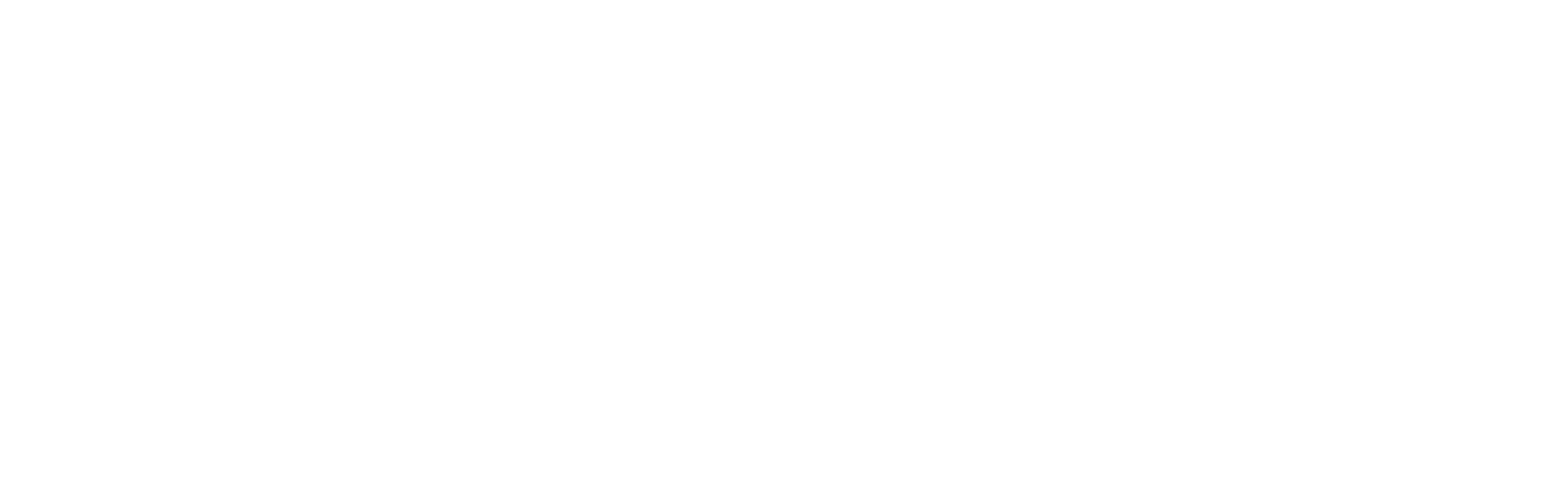
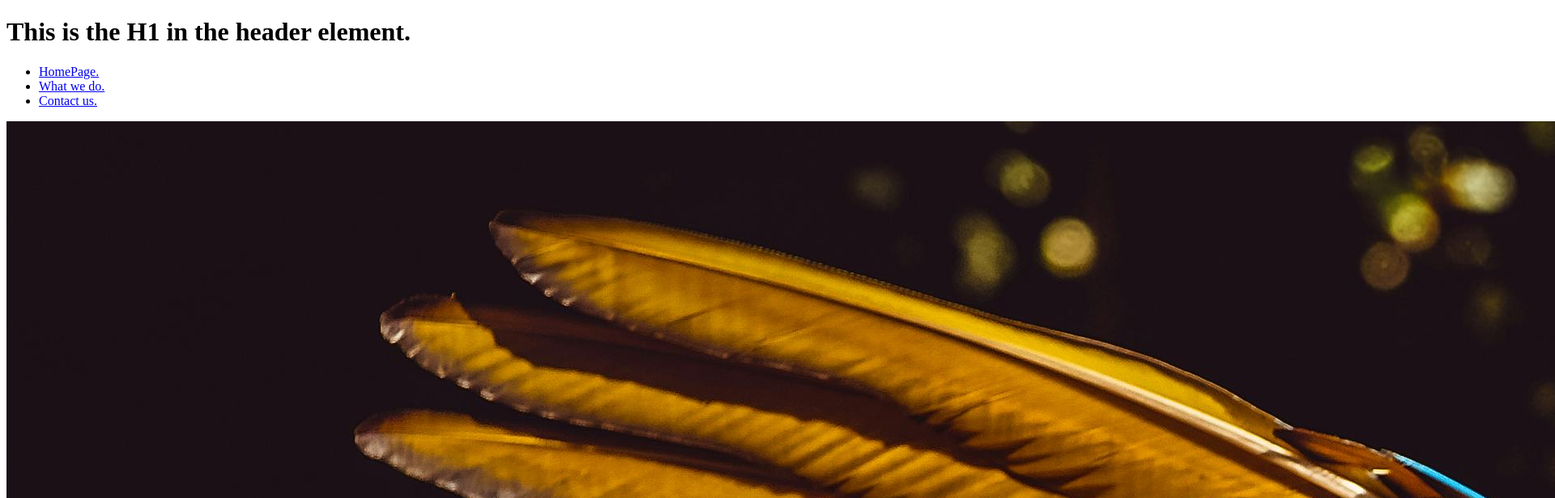
Before and after one commit to samian96/COMP001B.LectureActivity3, a plain HTML site: page index.html in a window 1280 px wide. Shown: the top 616 px of the page at 81% size, 1920 px wide, since content can reach past the window. Drawn offline with Linux system fonts and the light colour scheme.

Commit message:
header / main added / h1 nav to header / aside image to main / updated readme

```diff
--- a/index.html
+++ b/index.html
@@ -7,6 +7,22 @@
     <link rel="stylesheet" href="main.css">
 </head>
 <body>
-
+    <header>
+        <h1>This is the H1 in the header element.</h1>
+        <div>
+            <nav>
+                <ul>
+                    <li><a href="Home">HomePage.</a></li>
+                    <li><a href="About">What we do.</a></li>
+                    <li><a href="Contact">Contact us.</a></li>
+                </ul>
+            </nav>
+        </div>
+    </header>
+    <main>
+        <aside>
+            <img src="images/macaw.jpg" alt="Blue crested macaw">
+        </aside>
+    </main>
 </body>
 </html>
```
Also changed, not shown: images/macaw.jpg (added), 1 other file.
